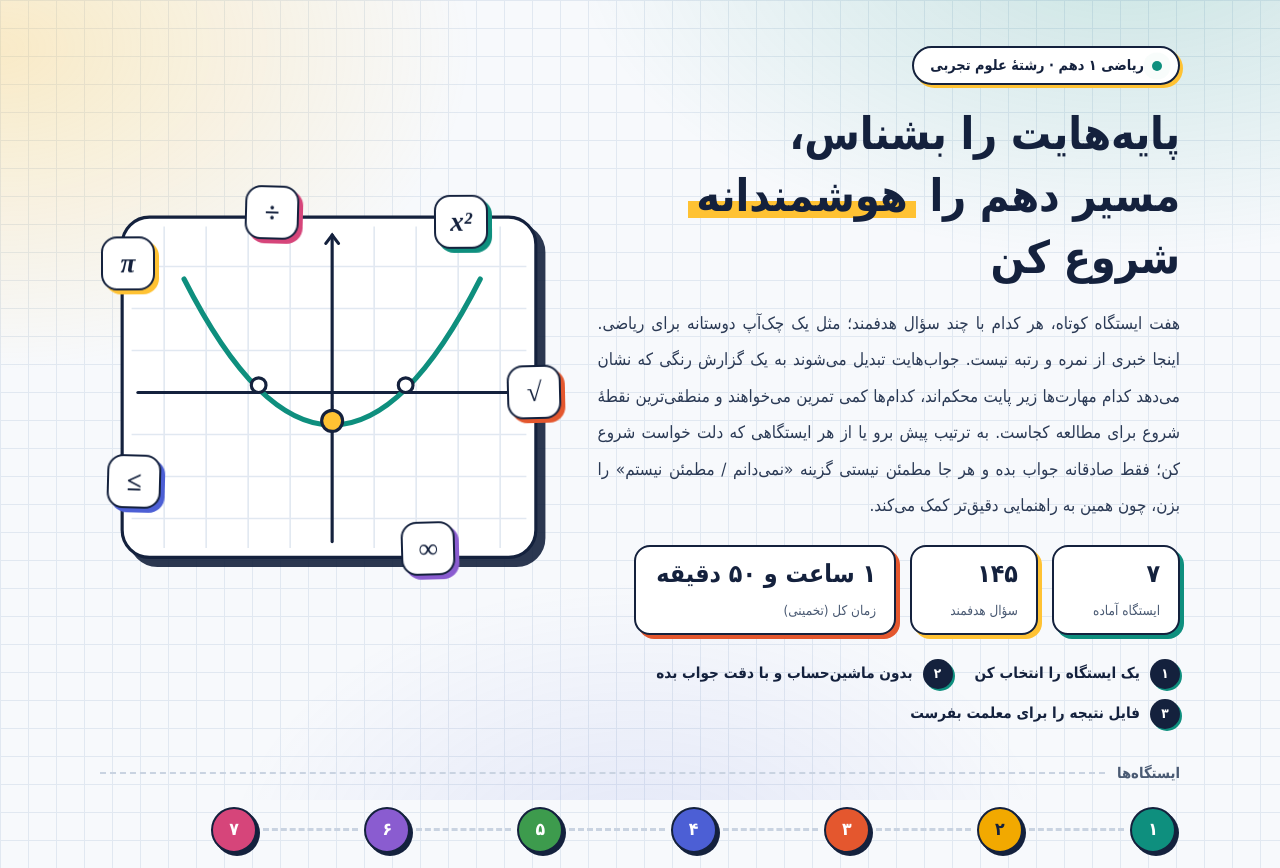
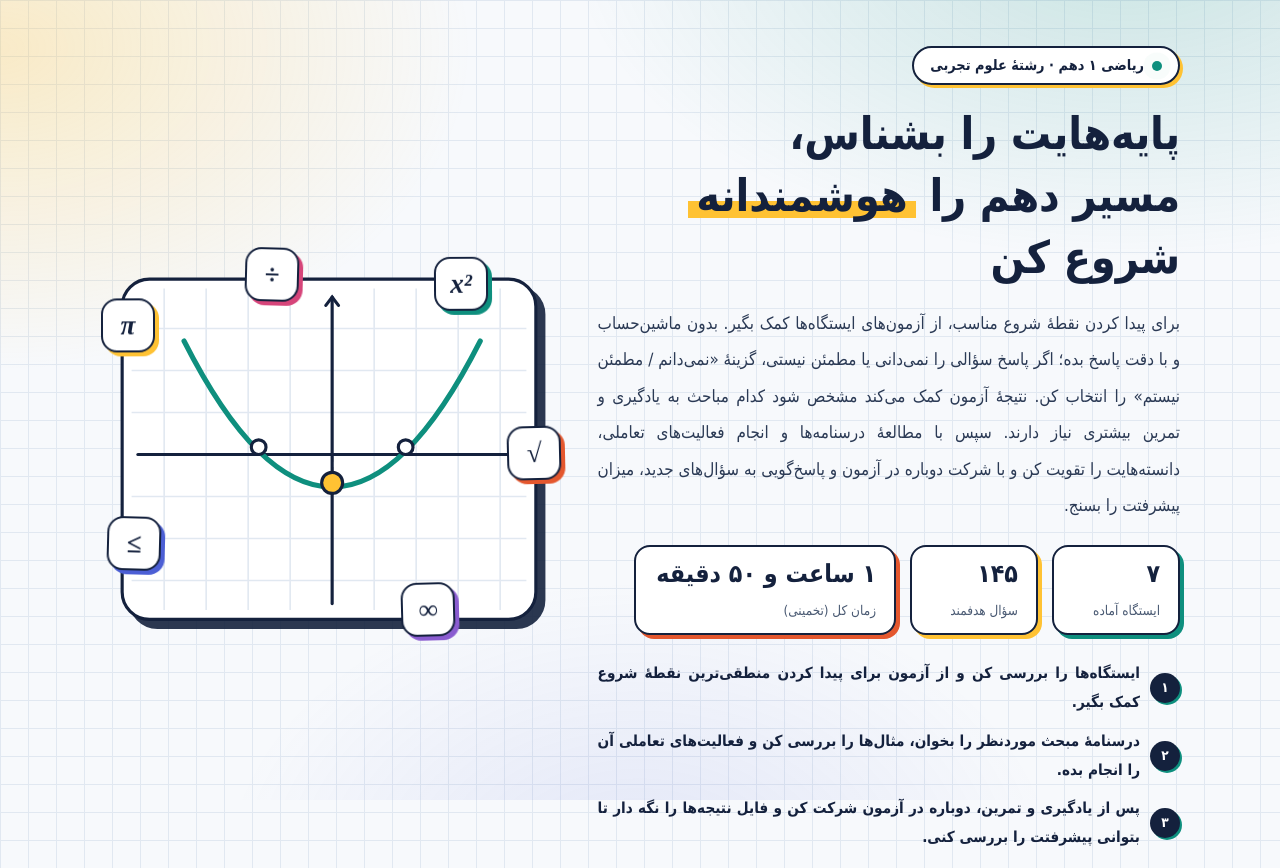
Before and after one commit to ahreisy-ops/math10, a plain HTML site: page index.html in a window 1280 px wide. Shown: the top 868 px of the page. Drawn offline with Linux system fonts and the light colour scheme.

Commit message:
نسخه چهارم

```diff
--- a/index.html
+++ b/index.html
@@ -19,23 +19,24 @@
         <span class="pill"><i></i>ریاضی ۱ دهم · رشتهٔ علوم تجربی</span>
         <h1>پایه‌هایت را بشناس،<br>مسیر دهم را <span class="hl">هوشمندانه</span> شروع کن</h1>
         <p class="mlead">
-          هفت ایستگاه کوتاه، هر کدام با چند سؤال هدفمند؛ مثل یک چک‌آپ دوستانه برای ریاضی. اینجا خبری از نمره و رتبه
-          نیست.
-          جواب‌هایت تبدیل می‌شوند به یک گزارش رنگی که نشان می‌دهد کدام مهارت‌ها زیر پایت محکم‌اند، کدام‌ها کمی تمرین
-          می‌خواهند
-          و منطقی‌ترین نقطهٔ شروع برای مطالعه کجاست. به ترتیب پیش برو یا از هر ایستگاهی که دلت خواست شروع کن؛ فقط
-          صادقانه جواب بده
-          و هر جا مطمئن نیستی گزینه «نمی‌دانم / مطمئن نیستم» را بزن، چون همین به راهنمایی دقیق‌تر کمک می‌کند.
+          برای پیدا کردن نقطهٔ شروع مناسب، از آزمون‌های ایستگاه‌ها کمک بگیر.
+          بدون ماشین‌حساب و با دقت پاسخ بده؛ اگر پاسخ سؤالی را نمی‌دانی یا مطمئن نیستی، گزینهٔ «نمی‌دانم / مطمئن نیستم»
+          را انتخاب کن.
+          نتیجهٔ آزمون کمک می‌کند مشخص شود کدام مباحث به یادگیری و تمرین بیشتری نیاز دارند.
+          سپس با مطالعهٔ درسنامه‌ها و انجام فعالیت‌های تعاملی،
+          دانسته‌هایت را تقویت کن و با شرکت دوباره در آزمون و پاسخ‌گویی به سؤال‌های جدید، میزان پیشرفتت را بسنج.
         </p>
         <ul class="stats">
           <li><b id="stChapters">…</b><span>ایستگاه آماده</span></li>
           <li><b id="stQuestions">…</b><span>سؤال هدفمند</span></li>
           <li><b id="stTime">…</b><span>زمان کل (تخمینی)</span></li>
         </ul>
-        <ol class="how">
-          <li>یک ایستگاه را انتخاب کن</li>
-          <li>بدون ماشین‌حساب و با دقت جواب بده</li>
-          <li>فایل نتیجه را برای معلمت بفرست</li>
+        <ol class="how" style="text-align: justify;">
+          <li>ایستگاه‌ها را بررسی کن و از آزمون برای پیدا کردن منطقی‌ترین نقطهٔ شروع کمک بگیر.</li>
+          <li>درسنامهٔ مبحث موردنظر را بخوان، مثال‌ها را بررسی کن و فعالیت‌های تعاملی آن را انجام بده.</li>
+          <li>
+            پس از یادگیری و تمرین، دوباره در آزمون شرکت کن و فایل نتیجه‌ها را نگه دار تا بتوانی پیشرفتت را بررسی کنی.
+          </li>
         </ol>
       </div>
 
@@ -86,7 +87,10 @@
     <div class="tnote">
       <span class="badge">یادگیری و ارزیابی ریاضی</span>
       <p>
-        این سامانه، علاوه بر ارزیابی تشخیصی پیش‌نیازهای ریاضی، درسنامه‌های آموزشی و تمرین‌های تعاملی را برای یادگیری و تقویت مهارت‌ها فراهم می‌کند. گزارش هر ایستگاه ارزیابی نیز وضعیت هر مهارت، نقاط قوت و ضعف شناسایی‌شده، الگوهای خطای رایج و نقطهٔ شروع پیشنهادی برای ادامهٔ یادگیری را نشان می‌دهد. فایل گزارش کاملاً آفلاین است؛ امکان ذخیره‌سازی آن وجود دارد و می‌توان در زمان دیگری آن را بررسی کرد.
+        این سامانه، علاوه بر ارزیابی تشخیصی پیش‌نیازهای ریاضی، درسنامه‌های آموزشی و تمرین‌های تعاملی را برای یادگیری و
+        تقویت مهارت‌ها فراهم می‌کند. گزارش هر ایستگاه ارزیابی نیز وضعیت هر مهارت، نقاط قوت و ضعف شناسایی‌شده، الگوهای
+        خطای رایج و نقطهٔ شروع پیشنهادی برای ادامهٔ یادگیری را نشان می‌دهد. فایل گزارش کاملاً آفلاین است؛ امکان
+        ذخیره‌سازی آن وجود دارد و می‌توان در زمان دیگری آن را بررسی کرد.
       </p>
     </div>
     <div class="copy">سامانهٔ تعیین سطح پیش‌نیازهای ریاضی ۱ دهم · رشتهٔ علوم تجربی</div>
```
